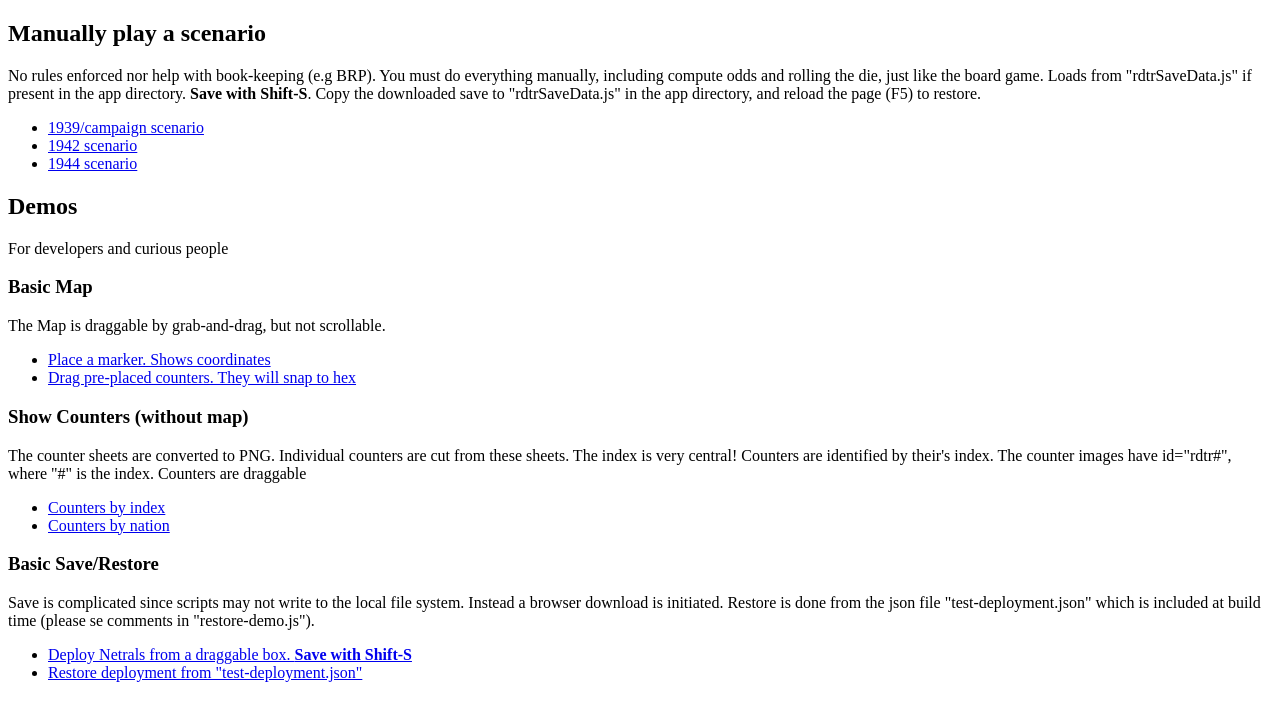
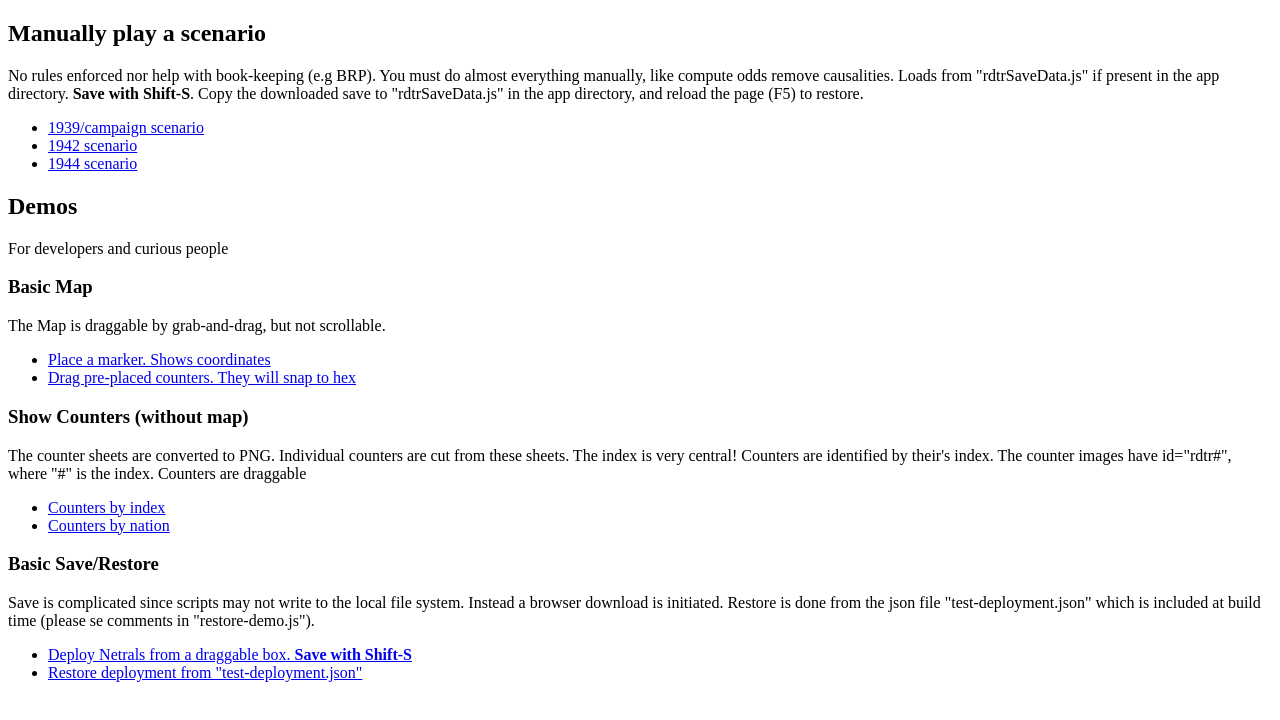
Before and after one commit to uablrek/hex-games, a plain HTML site: page rdtr/index.html in a window 1280 px wide. Drawn offline with Linux system fonts and the light colour scheme.

Commit message:
Fix html pages

```diff
--- a/rdtr/index.html
+++ b/rdtr/index.html
@@ -6,11 +6,11 @@
   <body>
 	<h2>Manually play a scenario</h2>
 	<p>No rules enforced nor help with book-keeping (e.g BRP). You
-	must do everything manually, including compute odds and rolling
-	the die, just like the board game. Loads from "rdtrSaveData.js" if
-	present in the app directory. <b>Save with Shift-S</b>. Copy the
-	downloaded save to "rdtrSaveData.js" in the app directory, and
-	reload the page (F5) to restore.
+	must do almost everything manually, like compute odds remove
+	causalities. Loads from "rdtrSaveData.js" if present in the app
+	directory. <b>Save with Shift-S</b>. Copy the downloaded save to
+	"rdtrSaveData.js" in the app directory, and reload the page (F5)
+	to restore.
 	</p>
 	<ul>
 	  <li><a href="rdtr-game.html">1939/campaign scenario</a></li>
```
Also changed, not shown: rdtr/rdtr-game.html (+1 -1 lines).
